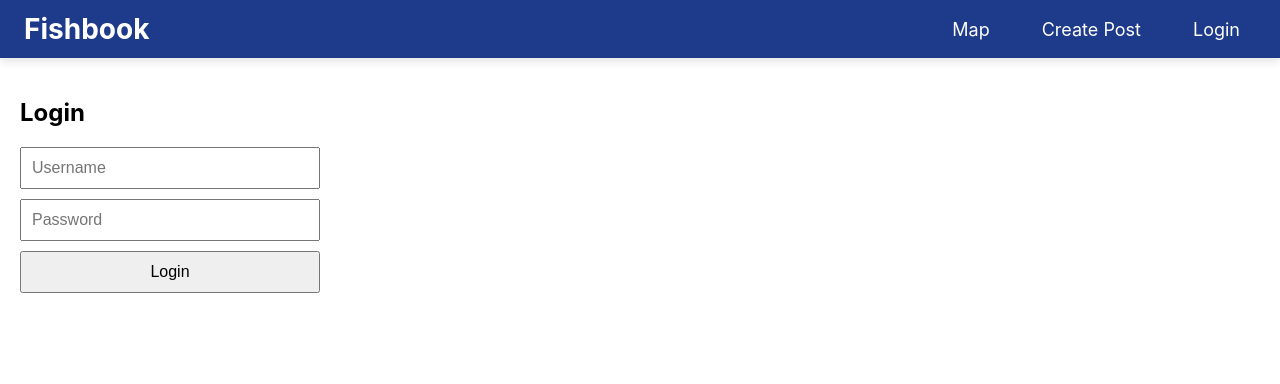
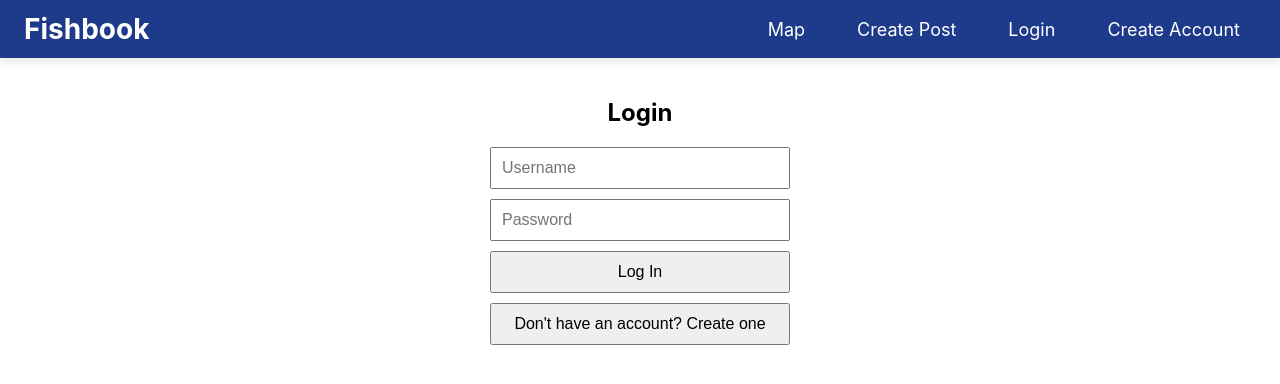
Before and after one commit to SLee413/fishbook, a React (Create React App) app in the folder frontend/: page /login in a window 1280 px wide. Shown: the top 384 px of the page. Built offline with nearby package versions, Linux system fonts and the light colour scheme.

Commit message:
trying to merge login"

```diff
--- a/frontend/src/App.js
+++ b/frontend/src/App.js
@@ -5,21 +5,16 @@ import AccountPage from './pages/AccountPage';
 import MapPage from './pages/MapPage';
 import CreatePost from './pages/CreatePost';
 import LoginPage from './pages/LoginPage';
+import CreateAccountPage from './pages/CreateAccountPage';
 import Header from './components/Header';
 
 const App = () => {
   const [isLoggedIn, setIsLoggedIn] = useState(false);
   const [user, setUser] = useState(null);
 
-  const handleLogin = (username) => {
-    const mockUser = {
-      username: username,
-      email: `${username.toLowerCase()}@fishbook.com`,
-      memberSince: 'March 2024',
-    };
-
+  const handleLogin = (userData) => {
     setIsLoggedIn(true);
-    setUser(mockUser);
+    setUser(userData);
   };
 
   const handleLogout = () => {
@@ -30,16 +25,18 @@ const App = () => {
   return (
     <Router>
       <Header isLoggedIn={isLoggedIn} />
-
       <Routes>
         <Route path="/" element={<FeedPage />} />
         <Route path="/map" element={<MapPage />} />
-        <Route path="/create-post" element={isLoggedIn ? <CreatePost /> : <Navigate to="/login" />} />
+        <Route path="/create-post" element={<CreatePost />} />
+        <Route path="/login" element={<LoginPage onLogin={handleLogin} />} />
+        <Route path="/create-account" element={<CreateAccountPage onLogin={handleLogin} />} />
         <Route
           path="/account"
-          element={isLoggedIn ? <AccountPage user={user} handleLogout={handleLogout} /> : <Navigate to="/login" />}
+          element={
+            isLoggedIn ? <AccountPage user={user} /> : <Navigate to="/login" />
+          }
         />
-        <Route path="/login" element={<LoginPage onLogin={handleLogin} />} />
       </Routes>
     </Router>
   );
--- a/frontend/src/components/Header.jsx
+++ b/frontend/src/components/Header.jsx
@@ -5,7 +5,6 @@ import styles from './Header.module.css';
 const Header = ({ isLoggedIn }) => {
   return (
     <header className={styles.header}>
-      {/* Wrap logo in a Link and style it */}
       <Link to="/" className={styles.logoContainer}>
         <h1 className={styles.logoText}>Fishbook</h1>
       </Link>
@@ -18,13 +17,20 @@ const Header = ({ isLoggedIn }) => {
           <li className={styles.navItem}>
             <Link to="/create-post" className={styles.navLink}>Create Post</Link>
           </li>
-          <li className={styles.navItem}>
-            {isLoggedIn ? (
+          {isLoggedIn ? (
+            <li className={styles.navItem}>
               <Link to="/account" className={styles.navLink}>Account</Link>
-            ) : (
-              <Link to="/login" className={styles.navLink}>Login</Link>
-            )}
-          </li>
+            </li>
+          ) : (
+            <>
+              <li className={styles.navItem}>
+                <Link to="/login" className={styles.navLink}>Login</Link>
+              </li>
+              <li className={styles.navItem}>
+                <Link to="/create-account" className={styles.navLink}>Create Account</Link>
+              </li>
+            </>
+          )}
         </ul>
       </nav>
     </header>
--- /dev/null
+++ b/frontend/src/css/CreateAccountPage.module.css
@@ -0,0 +1,34 @@
+.create-account-container {
+    padding: 20px;
+    display: flex;
+    flex-direction: column;
+    max-width: 300px;
+    margin: 0 auto;
+  }
+
+  .create-account-container h2 {
+    text-align: center;
+    margin-bottom: 20px;
+  }
+
+  .create-account-container form {
+    display: flex;
+    flex-direction: column;
+    gap: 10px;
+  }
+
+  .create-account-container input,
+  .create-account-container button {
+    padding: 10px;
+    font-size: 16px;
+  }
+
+  .create-account-container button {
+    cursor: pointer;
+  }
+
+  .create-account-container .error {
+    color: red;
+    font-size: 14px;
+    text-align: center;
+  }
--- /dev/null
+++ b/frontend/src/css/Login.css
@@ -0,0 +1,34 @@
+.login-container {
+    padding: 20px;
+    display: flex;
+    flex-direction: column;
+    max-width: 300px;
+    margin: 0 auto;
+  }
+
+  .login-container h2 {
+    text-align: center;
+    margin-bottom: 20px;
+  }
+
+  .login-container form {
+    display: flex;
+    flex-direction: column;
+    gap: 10px;
+  }
+
+  .login-container input,
+  .login-container button {
+    padding: 10px;
+    font-size: 16px;
+  }
+
+  .login-container button {
+    cursor: pointer;
+  }
+
+  .login-container .error {
+    color: red;
+    font-size: 14px;
+    text-align: center;
+  }
--- /dev/null
+++ b/frontend/src/pages/CreateAccountPage.jsx
@@ -0,0 +1,88 @@
+import React, { useState } from 'react';
+import { useNavigate } from 'react-router-dom';
+import '../css/CreateAccountPage.module.css';
+
+const CreateAccountPage = ({ onLogin }) => {
+  const [firstName, setFirstName] = useState('');
+  const [lastName, setLastName] = useState('');
+  const [username, setUsername] = useState('');
+  const [email, setEmail] = useState('');
+  const [password, setPassword] = useState('');
+  const [error, setError] = useState('');
+  const navigate = useNavigate();
+
+  const handleSubmit = async (e) => {
+    e.preventDefault();
+
+    try {
+      const response = await fetch('/api/register', {
+        method: 'POST',
+        headers: { 'Content-Type': 'application/json' },
+        body: JSON.stringify({
+          firstName,
+          lastName,
+          username,
+          email,
+          password,
+        }),
+      });
+
+      if (response.ok) {
+        const user = await response.json();
+        onLogin(user);
+        navigate('/account');
+      } else {
+        const errorData = await response.json();
+        setError(errorData.message || 'Account creation failed');
+      }
+    } catch (err) {
+      console.error('Account creation error:', err);
+      setError('An error occurred. Please try again.');
+    }
+  };
+
+  return (
+    <main className="create-account-container">
+      <h2>Create Account</h2>
+      <form onSubmit={handleSubmit}>
+        <input
+          type="text"
+          placeholder="First Name"
+          value={firstName}
+          onChange={(e) => setFirstName(e.target.value)}
+        />
+        <input
+          type="text"
+          placeholder="Last Name"
+          value={lastName}
+          onChange={(e) => setLastName(e.target.value)}
+        />
+        <input
+          type="text"
+          placeholder="Username"
+          value={username}
+          onChange={(e) => setUsername(e.target.value)}
+        />
+        <input
+          type="email"
+          placeholder="Email"
+          value={email}
+          onChange={(e) => setEmail(e.target.value)}
+        />
+        <input
+          type="password"
+          placeholder="Password"
+          value={password}
+          onChange={(e) => setPassword(e.target.value)}
+        />
+        <button type="submit">Create Account</button>
+        {error && <p className="error">{error}</p>}
+        <button type="button" onClick={() => navigate('/login')}>
+          Already have an account? Log in
+        </button>
+      </form>
+    </main>
+  );
+};
+
+export default CreateAccountPage;
--- a/frontend/src/pages/LoginPage.jsx
+++ b/frontend/src/pages/LoginPage.jsx
@@ -1,42 +1,58 @@
 import React, { useState } from 'react';
 import { useNavigate } from 'react-router-dom';
+import '../css/Login.css';
 
 const LoginPage = ({ onLogin }) => {
   const [username, setUsername] = useState('');
   const [password, setPassword] = useState('');
+  const [error, setError] = useState('');
   const navigate = useNavigate();
 
-  const handleSubmit = (e) => {
+  const handleSubmit = async (e) => {
     e.preventDefault();
 
-    // Simulate successful login
-    if (username && password) {
-      onLogin(username);       // Pass username to App
-      navigate('/account');    // Go to account page after login
-    } else {
-      alert('Enter username and password!');
+    try {
+      const response = await fetch('/api/login', {
+        method: 'POST',
+        headers: { 'Content-Type': 'application/json' },
+        body: JSON.stringify({ username, password }),
+      });
+
+      if (response.ok) {
+        const user = await response.json();
+        onLogin(user);
+        navigate('/account');
+      } else {
+        const errorData = await response.json();
+        setError(errorData.message || 'Login failed');
+      }
+    } catch (err) {
+      console.error('Login error:', err);
+      setError('An error occurred. Please try again.');
     }
   };
 
   return (
-    <main style={{ padding: '20px' }}>
+    <main className="login-container">
       <h2>Login</h2>
-      <form onSubmit={handleSubmit} style={{ display: 'flex', flexDirection: 'column', gap: '10px', maxWidth: '300px' }}>
+      <form onSubmit={handleSubmit}>
         <input
           type="text"
           placeholder="Username"
           value={username}
           onChange={(e) => setUsername(e.target.value)}
-          style={{ padding: '10px', fontSize: '16px' }}
         />
         <input
           type="password"
           placeholder="Password"
           value={password}
           onChange={(e) => setPassword(e.target.value)}
-          style={{ padding: '10px', fontSize: '16px' }}
         />
-        <button type="submit" style={{ padding: '10px', fontSize: '16px', cursor: 'pointer' }}>Login</button>
+        <button type="submit">Log In</button>
+        {error && <p className="error">{error}</p>}
+        <button type="button" onClick={() => navigate('/create-account')}>
+          Don't have an account? Create one
+        </button>
       </form>
     </main>
   );
```
Also changed, not shown: 1 other file (tests, documents, lock files or other folders).
